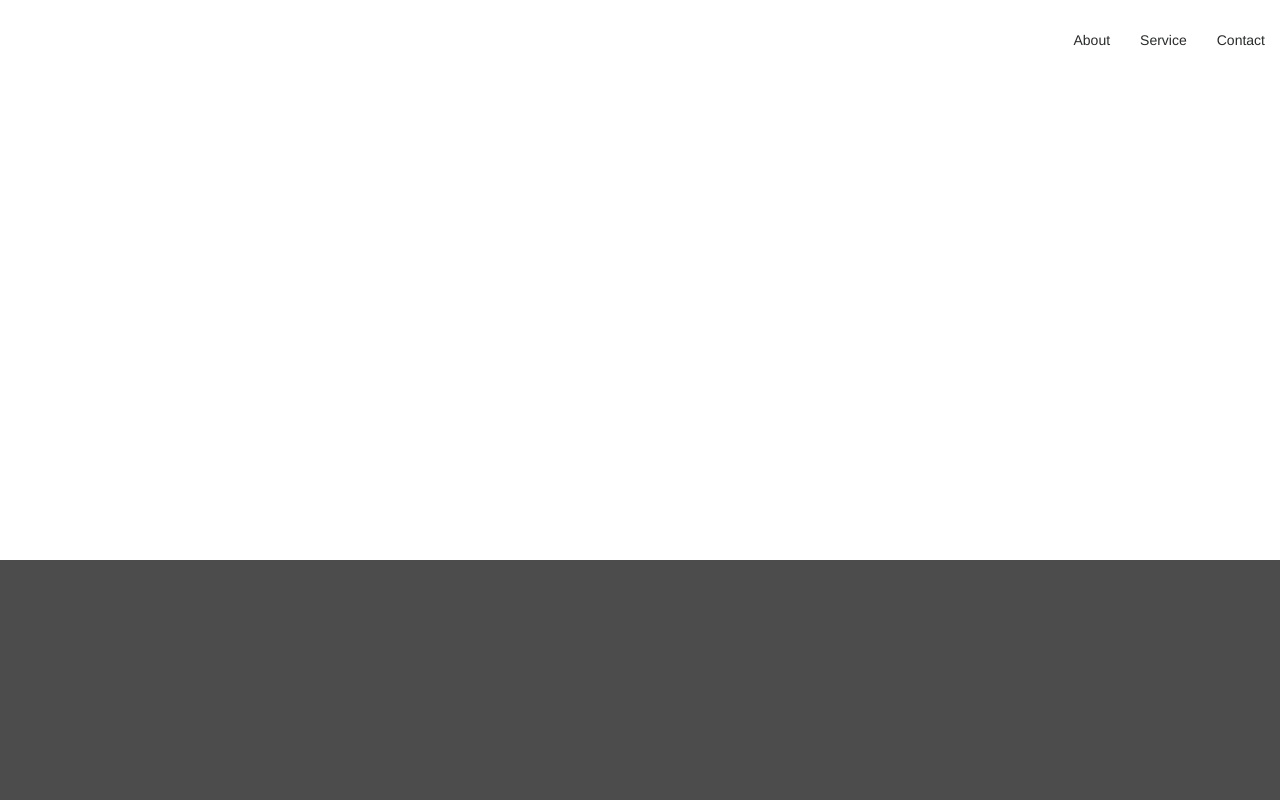
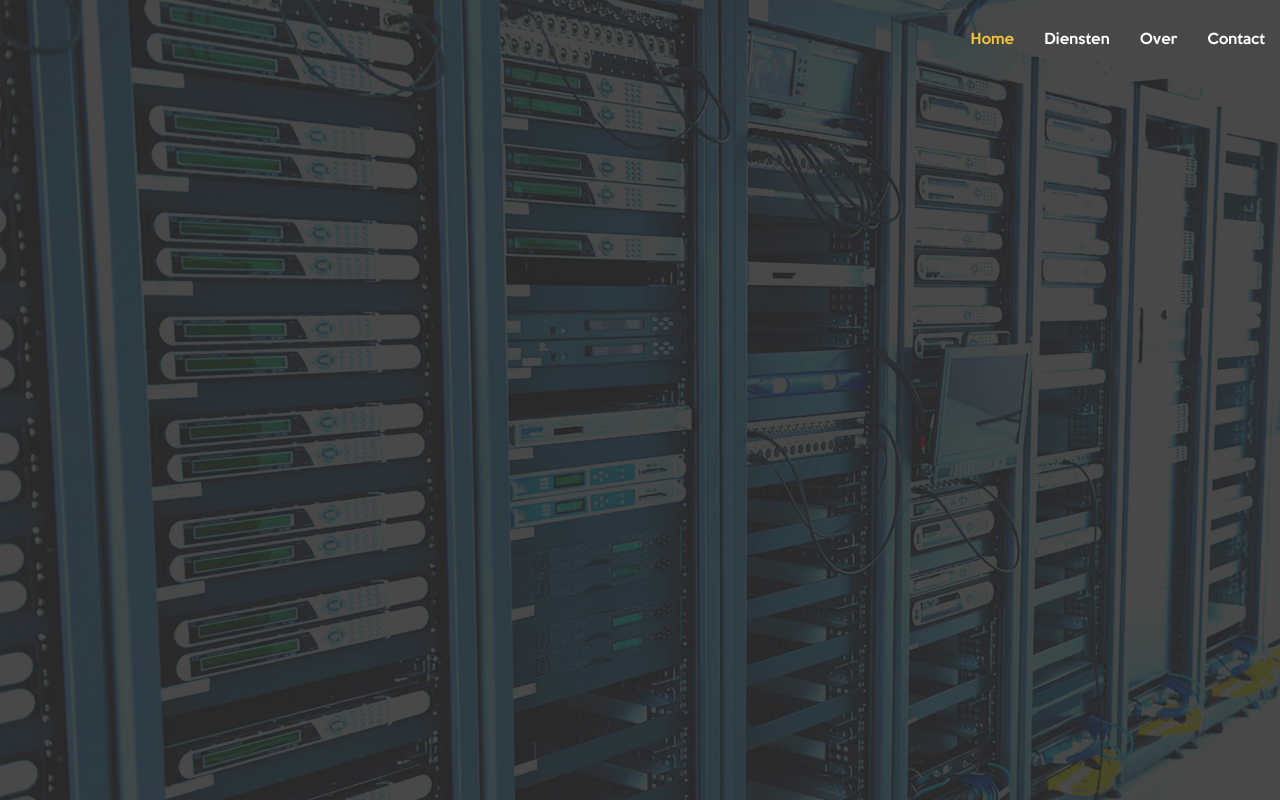
Before and after one commit to solon-ict/website, a PHP site: page / in a window 1280 px wide. Run offline with PHP 8.4, Linux system fonts and the light colour scheme; some libraries are stand-ins or nearby versions.

Commit message:
improve landing page image, rename/style navbar items

```diff
--- a/css/style.css
+++ b/css/style.css
@@ -1,18 +1,35 @@
+@font-face {
+  font-family: keepCalm;
+  src: url("../fonts/keep-calm-medium.ttf");
+}
 .navbar-default {
   background-color: rgba(0, 0, 0, 0);
   border: none;
 }
 .navbar-default .navbar-nav li.active a {
   background-color: rgba(0, 0, 0, 0) !important;
+  color: #f3c13a;
 }
-.navbar-default .navbar-brand,
+.navbar-default .navbar-nav li.active a:hover,
+.navbar-default .navbar-nav li.active a:focus {
+  color: #f3c13a;
+}
+.navbar-default .navbar-brand a,
 .navbar-default .navbar-nav li a {
+  font-family: keepCalm;
   line-height: 80px;
   height: 80px;
   padding-top: 0;
-  color: #292B2B;
+  color: white;
+}
+.navbar-default .navbar-brand a:hover,
+.navbar-default .navbar-nav li a:hover,
+.navbar-default .navbar-brand a:focus,
+.navbar-default .navbar-nav li a:focus {
+  color: #f3c13a;
 }
 #landing-section {
+  background: url("../images/lbg.jpg") no-repeat center center fixed !important;
   -webkit-background-size: cover !important;
   -moz-background-size: cover !important;
   -o-background-size: cover !important;
--- a/css/style.less
+++ b/css/style.less
@@ -2,6 +2,11 @@
 
 @images: "../images";
 @fonts: "../fonts";
+
+@font-face {
+    font-family: keepCalm;
+    src: url("@{fonts}/keep-calm-medium.ttf");
+}
 
 
 // Bootstrap overrides.
@@ -9,20 +14,34 @@
   background-color: rgba(0,0,0,0);
   border: none;
 
-  .navbar-nav li.active a {
-    background-color: rgba(0,0,0,0) !important;
+  .navbar-nav li.active {
+    a {
+      background-color: rgba(0,0,0,0) !important;
+      color: #f3c13a;
+      &:hover, &:focus {
+        color: #f3c13a;
+      }
+    }
   }
   .navbar-brand,
-  .navbar-nav li a {
+  .navbar-nav li
+  {
+    a {
+      font-family: keepCalm;
       line-height: 80px;
       height: 80px;
       padding-top: 0;
-      color: #292B2B;
+      color: white;
+      &:hover, &:focus {
+        color: #f3c13a;
+      }
+    }
+
   }
 }
 
 #landing-section {
-  //background: url("@{images}/landing-page-background.jpg") no-repeat center center fixed !important;
+  background: url("@{images}/lbg.jpg") no-repeat center center fixed !important;
   -webkit-background-size: cover !important;
   -moz-background-size: cover !important;
   -o-background-size: cover !important;
--- a/index.html
+++ b/index.html
@@ -15,8 +15,9 @@
     <nav class="navbar navbar-default navbar-fixed-top" id="menu">
       <div class="container-fluid">
         <ul class="nav navbar-nav navbar-right">
-          <li data-menuanchor="about-page"><a href="#about-page">About</a></li>
-          <li data-menuanchor="service-page"><a href="#service-page">Service</a></li>
+          <li data-menuanchor="home-page"><a href="#home-page">Home</a></li>
+          <li data-menuanchor="diensten-page"><a href="#diensten-page">Diensten</a></li>
+          <li data-menuanchor="over-page"><a href="#over-page">Over</a></li>
           <li data-menuanchor="contact-page"><a href="#contact-page">Contact</a></li>
         </ul>
       </div>
@@ -24,8 +25,6 @@
 
     <div id="fullpage">
       <div class="section" id="landing-section">
-        <div class="landing-top"></div>
-        <div class="landing-bot"></div>
       </div>
       <div class="section" id="about-section">
         <div class="landing-top"></div>
@@ -49,7 +48,7 @@
       $(document).ready(function() {
         $('#fullpage').fullpage({
           menu: '#menu',
-          anchors:['landing-page', 'about-page', 'service-page', 'contact-page'],
+          anchors:['home-page', 'diensten-page', 'over-page', 'contact-page'],
           animateAnchor: true
         });
       });
```
Also changed, not shown: fonts/keep-calm-medium.ttf (added), images/Grey-Abstract-Background.jpeg (added), images/bg1.jpg (added), images/lbg.jpg (added), images/server-room-design.jpg (added), 1 other file.
